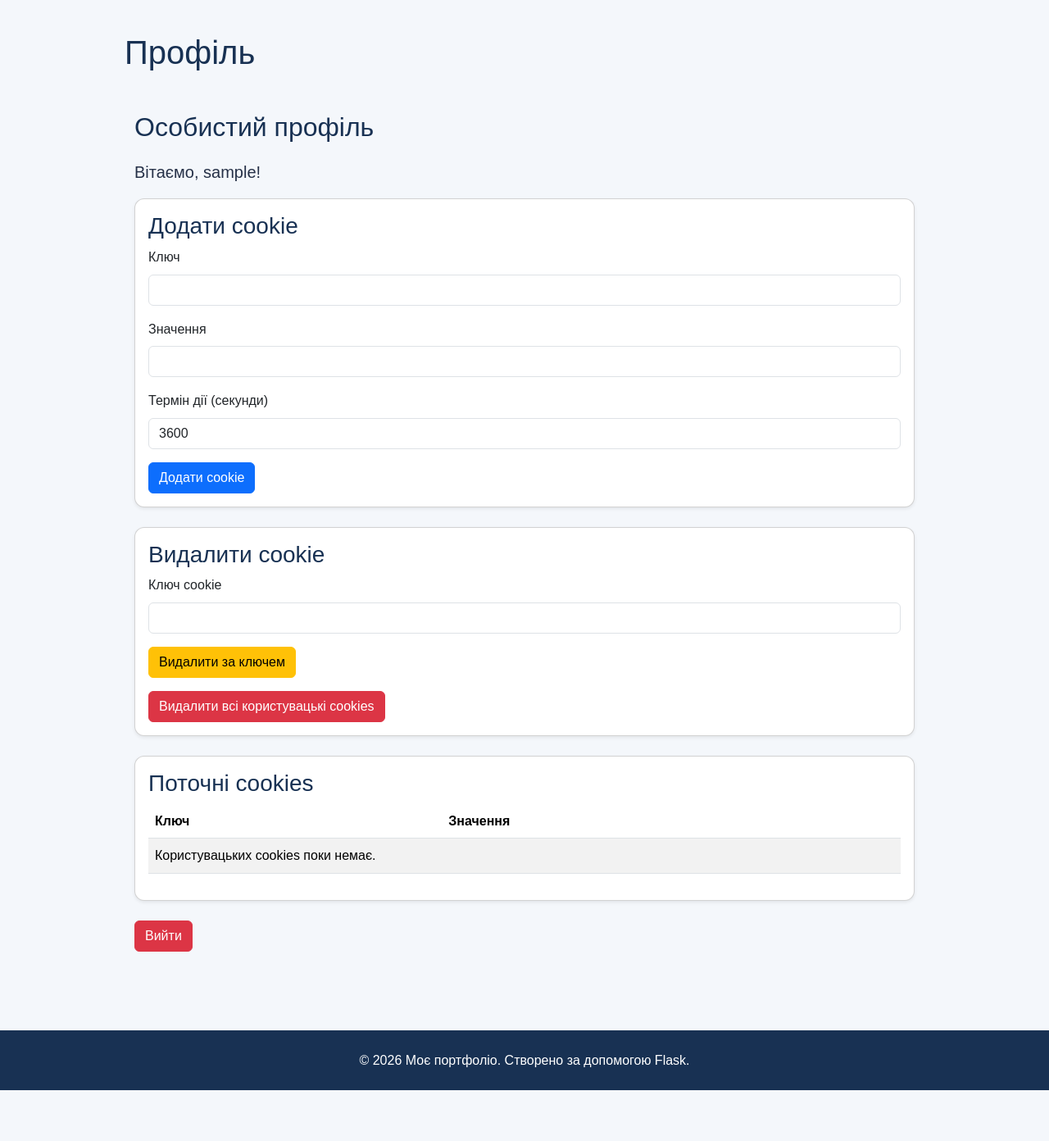
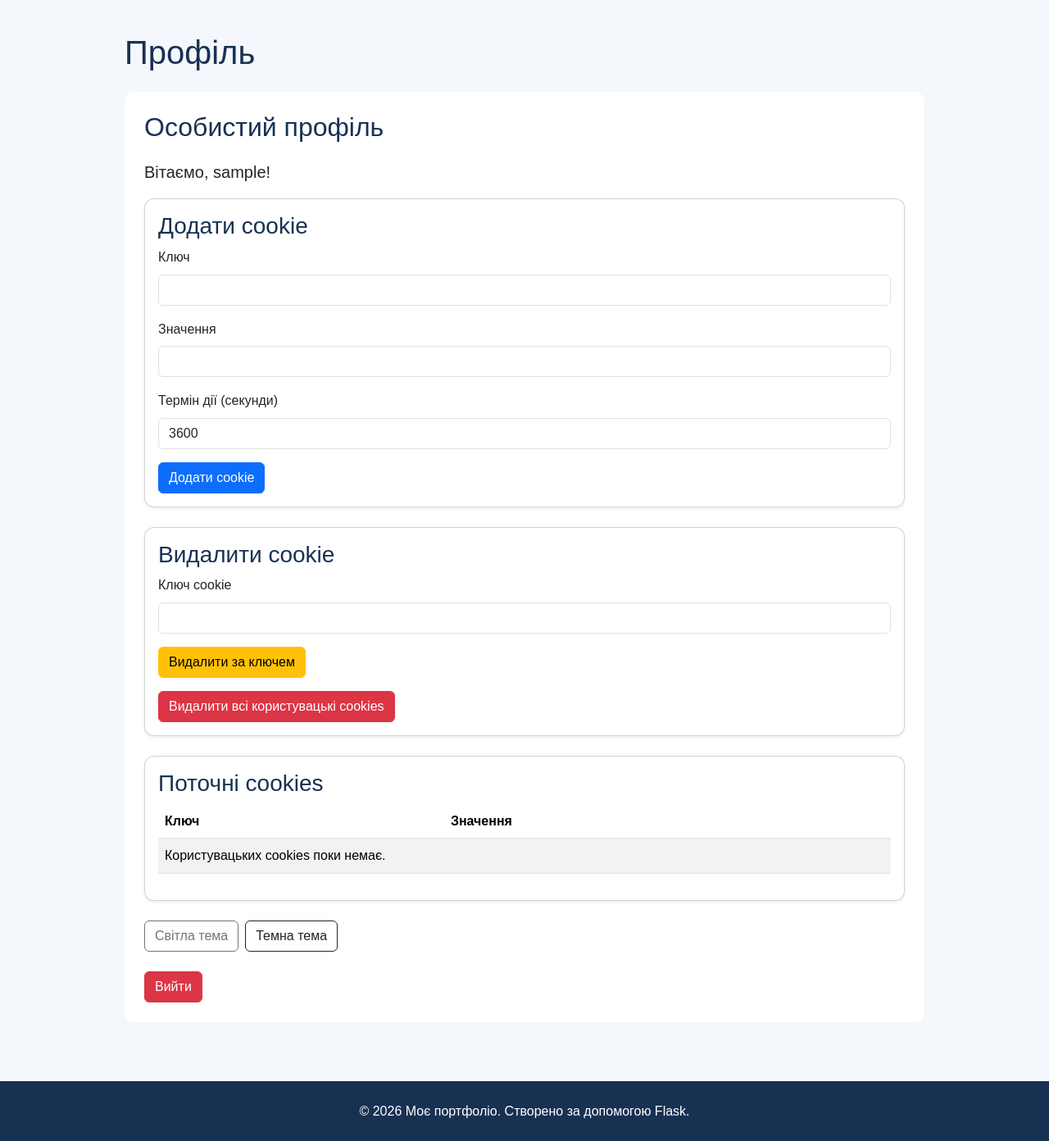
Before and after one commit to oleksandrzhurakivskyi24-hub/flask-app-lab, a Flask app: page /users/profile in a window 1280 px wide. Shown: the part 58-1450 px from the top of the page at 82% size. Before the commit the page ends 1388 px from the top, so only its background shows below. Run offline with Flask 3, Linux system fonts and the light colour scheme; the visitor is signed in with stand-in values (Sample User, id 1).

Commit message:
Add persistent profile theme selection

```diff
--- a/app/static/css/styles.css
+++ b/app/static/css/styles.css
@@ -92,3 +92,47 @@ h3 {
 .card {
     border-radius: 12px;
 }
+
+.theme-light {
+    background-color: #ffffff;
+    color: #212529;
+    padding: 1.5rem;
+    border-radius: 12px;
+}
+
+.theme-light .card {
+    background-color: #ffffff;
+    color: #212529;
+}
+
+.theme-dark {
+    background-color: #212529;
+    color: #f8f9fa;
+    padding: 1.5rem;
+    border-radius: 12px;
+}
+
+.theme-dark .card {
+    background-color: #343a40;
+    color: #f8f9fa;
+    border-color: #495057;
+}
+
+.theme-dark .form-control {
+    background-color: #212529;
+    color: #f8f9fa;
+    border-color: #6c757d;
+}
+
+.theme-dark .form-control::placeholder {
+    color: #ced4da;
+}
+
+.theme-dark .table {
+    color: #f8f9fa;
+}
+
+.theme-dark .table-striped > tbody > tr:nth-of-type(odd) > * {
+    color: #f8f9fa;
+    background-color: #343a40;
+}
--- a/app/users/templates/users/login.html
+++ b/app/users/templates/users/login.html
@@ -56,10 +56,6 @@
                         </button>
                     </form>
 
-                    <p class="text-muted mt-3 mb-0">
-                        Навчальний обліковий запис:
-                        student / python123
-                    </p>
                 </div>
             </div>
         </div>
--- a/app/users/templates/users/profile.html
+++ b/app/users/templates/users/profile.html
@@ -1,7 +1,7 @@
 {% extends "base.html" %}
 
 {% block content %}
-<div class="container py-4">
+<div class="container py-4 {{ 'theme-dark' if theme == 'dark' else 'theme-light' }}">
     <h2>Особистий профіль</h2>
     <p class="lead">Вітаємо, {{ username }}!</p>
 
@@ -130,7 +130,25 @@
         </div>
     </div>
 
+    <div class="d-flex flex-wrap gap-2 mb-4">
+        <form
+            method="POST"
+            action="{{ url_for('users.set_theme', theme='light') }}"
+        >
+            <button type="submit" class="btn btn-outline-secondary">
+                Світла тема
+            </button>
+        </form>
 
+        <form
+            method="POST"
+            action="{{ url_for('users.set_theme', theme='dark') }}"
+        >
+            <button type="submit" class="btn btn-outline-dark">
+                Темна тема
+            </button>
+        </form>
+    </div>
 
     <form method="POST" action="{{ url_for('users.logout') }}">
         <button type="submit" class="btn btn-danger">
--- a/app/users/views.py
+++ b/app/users/views.py
@@ -171,3 +171,26 @@ def delete_all_cookies():
 
     flash("Користувацькі cookies видалено.", "success")
     return response
+
+@user_bp.route("/profile/theme/<theme>", methods=["POST"])
+def set_theme(theme):
+    if not session.get("username"):
+        flash("Спочатку увійдіть у систему.", "warning")
+        return redirect(url_for("users.login"))
+
+    if theme not in {"light", "dark"}:
+        flash("Невідома кольорова схема.", "error")
+        return redirect(url_for("users.profile"))
+
+    response = make_response(redirect(url_for("users.profile")))
+
+    response.set_cookie(
+        "theme",
+        theme,
+        max_age=60 * 60 * 24 * 30,
+        httponly=True,
+        samesite="Lax",
+    )
+
+    flash("Кольорову схему змінено.", "success")
+    return response
```
